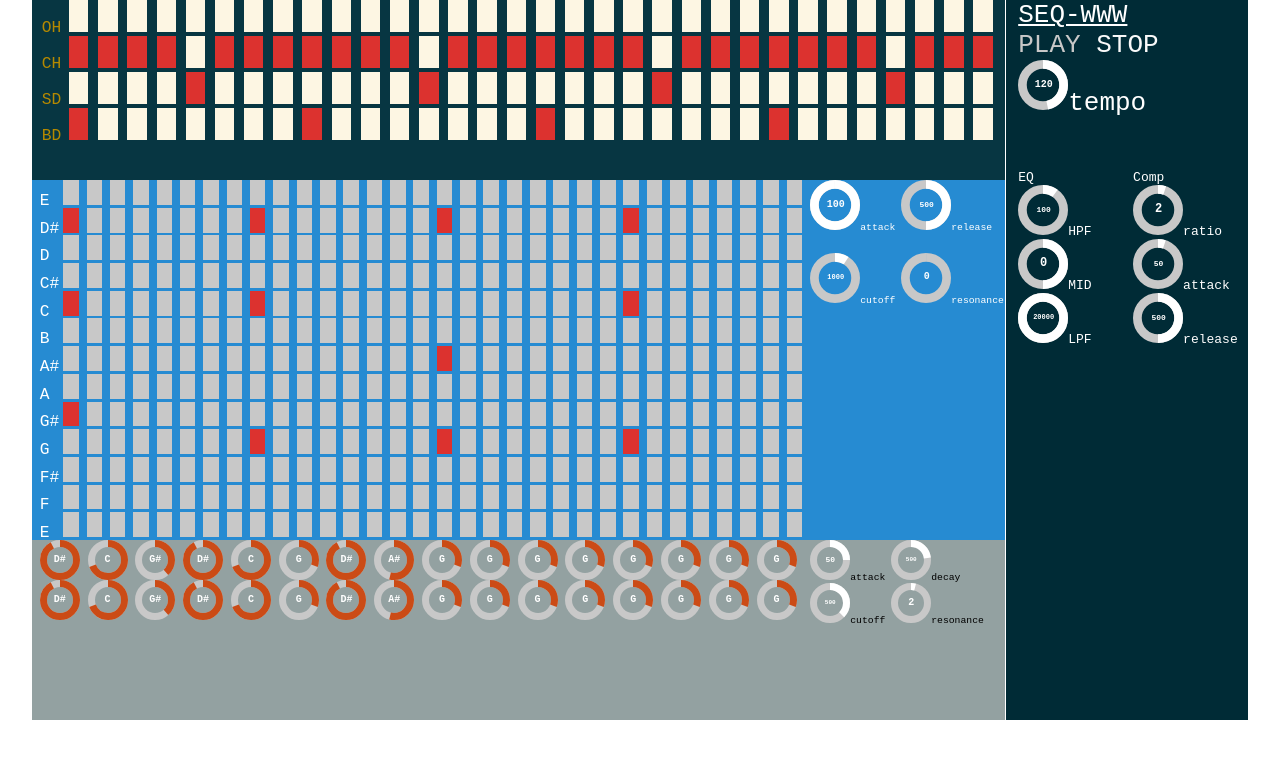
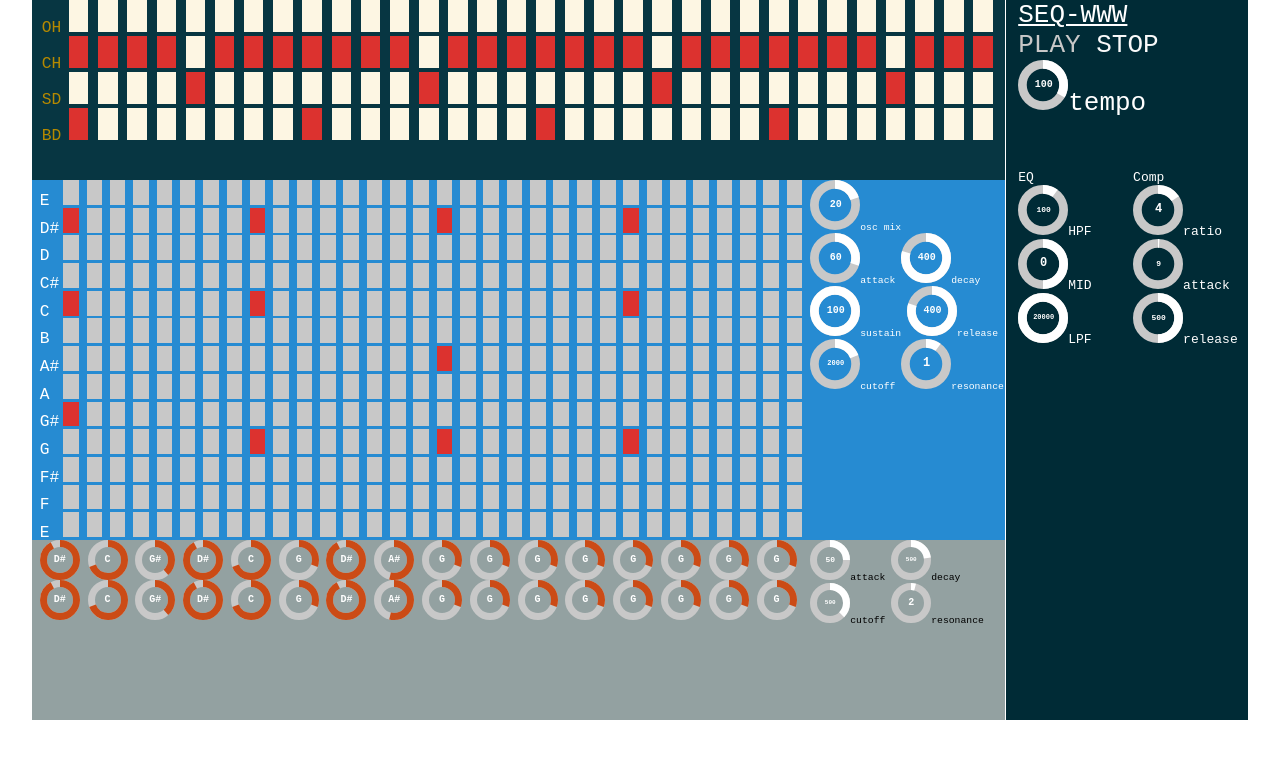
Before and after one commit to ceberly/seq-www, a plain HTML site: page index.html in a window 1280 px wide. Drawn offline with nearby package versions, Linux system fonts and the light colour scheme.

Commit message:
a lot more cleanup

```diff
--- a/index.html
+++ b/index.html
@@ -4,7 +4,7 @@
 
 		<script src="/js/knob.js"></script>
 		<script src="/js/seqwww.js"></script>
-		<script type="text/javascript">
+<!--		<script type="text/javascript">
 			(function() {
 			 var config = {
 kitId: 'zoz0eob',
@@ -12,7 +12,7 @@ scriptTimeout: 3000
 };
 var h=document.getElementsByTagName("html")[0];h.className+=" wf-loading";var t=setTimeout(function(){h.className=h.className.replace(/(\s|^)wf-loading(\s|$)/g," ");h.className+=" wf-inactive"},config.scriptTimeout);var tk=document.createElement("script"),d=false;tk.src='//use.typekit.net/'+config.kitId+'.js';tk.type="text/javascript";tk.async="true";tk.onload=tk.onreadystatechange=function(){var a=this.readyState;if(d||a&&a!="complete"&&a!="loaded")return;d=true;clearTimeout(t);try{Typekit.load(config)}catch(b){}};var s=document.getElementsByTagName("script")[0];s.parentNode.insertBefore(tk,s)
 })();
-</script>
+</script> -->
 <link rel="stylesheet" type="text/css" href="/css/seqwww.css">
 <script>
 	$(document).ready(function() {
@@ -150,10 +150,17 @@ var h=document.getElementsByTagName("html")[0];h.className+=" wf-loading";var t=
 			<div id="poly">
 				<div id="poly-controls">
 					<div>
+						<label class="poly-control"><input id="poly-osc-mix" type="text">osc mix</label>
+					</div>
+					<div>
 						<label class="poly-control"><input id="poly-env-attack" type="text">attack</label>
+						<label class="poly-control"><input id="poly-env-decay" type="text">decay</label>
+					</div>
+					<div>
+						<label class="poly-control"><input id="poly-env-sustain" type="text">sustain</label>
 						<label class="poly-control"><input id="poly-env-release" type="text">release</label>
 					</div>
-					<div style="margin-top: 2em;">
+					<div>
 						<label class="poly-control"><input id="poly-filter-freq" type="text">cutoff</label>
 						<label class="poly-control"><input id="poly-filter-q" type="text">resonance</label>
 					</div>
--- a/js/seqwww.js
+++ b/js/seqwww.js
@@ -49,7 +49,7 @@ function freqFromCanonical(canonical) {
 
 Engine = function(context) {
 	var self = this;
-	self.Tempo = 120;
+	self.Tempo = 100;
 
 	this.Bus = {
 		Comp: context.createDynamicsCompressor(),
@@ -69,9 +69,9 @@ Engine = function(context) {
 	this.Bus.LowPass.type = "lowpass";
 	this.Bus.LowPass.frequency.value = 20000;
 
-	this.Bus.Comp.threshold = -5;
-	this.Bus.Comp.ratio.value = 2;
-	this.Bus.Comp.attack.value = .05;
+	this.Bus.Comp.threshold = -10;
+	this.Bus.Comp.ratio.value = 4;
+	this.Bus.Comp.attack.value = .01;
 	this.Bus.Comp.release.value = .5;
 
 	this.Bus.Input = this.Bus.HighPass;
@@ -115,6 +115,13 @@ Engine = function(context) {
 	this.DrumMachine.MasterGain.gain.value = .3333333;
 	this.DrumMachine.MasterGain.connect(bus.Input);
 
+	var drummachine = this.DrumMachine;
+	drummachine.Off = function() {
+		drummachine.BD.Off();
+		drummachine.SD.Off();
+		drummachine.CH.Off();
+	}
+
 	//BD
 	var bdEnv = context.createGain();
 	bdEnv.gain.value = 0;
@@ -146,6 +153,11 @@ Engine = function(context) {
 		bdEnv.gain.setTargetAtTime(bd.Gain, at, .01);
 		bdEnv.gain.setTargetAtTime(0, at + .05, .03);
 	};
+
+	this.DrumMachine.BD.Off = function() {
+		bdEnv.gain.cancelScheduledValues(0);
+		bdEnv.gain.value = 0;
+	}
 
 	//SD
 	var sdGate = context.createGain();
@@ -211,6 +223,16 @@ Engine = function(context) {
 		sdOsc2Env.gain.setTargetAtTime(sd.Gain * .25, at, 0);
 		sdOsc2Env.gain.setTargetAtTime(0, at + .03, .03);
 	};
+
+	this.DrumMachine.SD.Off = function() {
+		sdGate.gain.cancelScheduledValues(0);
+		sdOsc1Env.gain.cancelScheduledValues(0);
+		sdOsc2Env.gain.cancelScheduledValues(0);
+
+		sdGate.gain.value = 0;
+		sdOsc1Env.gain.value = 0;
+		sdOsc2Env.gain.value = 0;
+	}
 
 	//CH
 	var chHP = context.createBiquadFilter();
@@ -299,6 +321,16 @@ Engine = function(context) {
 		chLBGain.gain.setTargetAtTime(0, at + .02, .01);
 	};
 
+	this.DrumMachine.CH.Off = function() {
+		chHGain1.gain.cancelScheduledValues(0);
+		chHGain2.gain.cancelScheduledValues(0);
+		chLBGain.gain.cancelScheduledValues(0);
+
+		chHGain1.gain.value = 0;
+		chHGain2.gain.value = 0;
+		chLBGain.gain.value = 0;
+	};
+
 	this.Bass = {
 		LP: context.createBiquadFilter(),
 		Osc: context.createOscillator(),
@@ -310,7 +342,7 @@ Engine = function(context) {
 	var bass = this.Bass;
 
 	bass.Gain.connect(bus.Input);
-	bass.Gain.gain.value = 1;
+	bass.Gain.gain.value = .5;
 	bass.LP.connect(this.Bass.Gain);
 
 	bass.LP.frequency.value = 500;
@@ -323,6 +355,11 @@ Engine = function(context) {
 	bass.Osc.connect(bassEnv);
 	bass.Osc.type = "sawtooth";
 	bass.Osc.start(0);
+
+	bass.Off = function() {
+		bassEnv.gain.cancelScheduledValues(0);
+		bassEnv.gain.value = 0;
+	}
 
 	bass.Note = function(inputId) {
 		this.Trigger = function(at) {
@@ -348,21 +385,23 @@ Engine = function(context) {
 		Osc1Gain: context.createGain(),
 		Osc2Gain: context.createGain(),
 		Octave: 0,
-		Attack: .1, // seconds
-		Decay: .1, // seconds
-		Sustain: .76, // gain multiplier
-		Release: .5, // seconds
+		Attack: 60, // ms
+		Decay: 400, // ms
+		Sustain: 1, // gain multiplier
+		Release: 400, // ms
 	};
 
-	this.Poly.MasterGain.gain.value = .333333;
+	this.Poly.MasterGain.gain.value = .25;
 	this.Poly.MasterGain.connect(bus.Input);
 
 	this.Poly.LP.connect(this.Poly.MasterGain);
-	this.Poly.LP.frequency.value = 1000;
-	this.Poly.LP.Q.value = 0;
+	this.Poly.LP.frequency.value = 2000;
+	this.Poly.LP.Q.value = 1;
 
 	this.Poly.Osc1Gain.connect(this.Poly.LP);
 	this.Poly.Osc2Gain.connect(this.Poly.LP);
+	this.Poly.Osc1Gain.gain.value = .8;
+	this.Poly.Osc2Gain.gain.value = .2;
 
 	var poly = this.Poly;
 
@@ -382,8 +421,8 @@ Engine = function(context) {
 		osc1.connect(osc1Gate);
 
 		var osc2 = context.createOscillator();
-		osc2.type = "sawtooth";
-		osc2.detune.value = "8";
+		osc2.type = "square";
+		osc2.detune.value = 8;
 		osc2.connect(osc2Gate);
 
 		osc1.start(0);
@@ -392,17 +431,33 @@ Engine = function(context) {
 		voices[i] = { osc1: osc1, osc2: osc2, osc1Gate: osc1Gate, osc2Gate: osc2Gate };
 	}
 
+	this.Poly.Off = function() {
+		for (var i = 0; i < voices.length; i++) {
+			voices[i].osc1Gate.gain.cancelScheduledValues(0);
+			voices[i].osc2Gate.gain.cancelScheduledValues(0);
+			voices[i].osc1Gate.gain.value = 0;
+			voices[i].osc2Gate.gain.value = 0;
+		}
+	}
+
 	this.Poly.Note = function(canonical, octave, voice) {
 		var frequency = freqFromCanonical(canonical);
 		voices[voice].osc1.frequency.value = frequency * Math.pow(2, octave);
 		voices[voice].osc2.frequency.value = frequency * Math.pow(2, octave);
 
 		this.Trigger = function(at) {
-			voices[voice].osc1Gate.gain.setTargetAtTime(poly.MasterGain.gain.value * .5, at, self.Poly.Attack);
-			voices[voice].osc2Gate.gain.setTargetAtTime(poly.MasterGain.gain.value * .5, at, self.Poly.Attack);
+			var realDecay = self.Poly.Decay / 1000;
+			var realAttack = self.Poly.Attack / 1000;
+			var realRelease = self.Poly.Release / 1000;
 
-			voices[voice].osc1Gate.gain.setTargetAtTime(0, at + self.Poly.Attack + self.Poly.Decay, self.Poly.Release);
-			voices[voice].osc2Gate.gain.setTargetAtTime(0, at + self.Poly.Attack + self.Poly.Decay, self.Poly.Release);
+			voices[voice].osc1Gate.gain.setTargetAtTime(1, at, realAttack);
+			voices[voice].osc2Gate.gain.setTargetAtTime(1, at, realAttack);
+
+			voices[voice].osc1Gate.gain.setTargetAtTime(self.Poly.Sustain, at + realAttack, realDecay)
+				voices[voice].osc2Gate.gain.setTargetAtTime(self.Poly.Sustain, at + realAttack, realDecay);
+
+			voices[voice].osc1Gate.gain.setTargetAtTime(0, at + realAttack + realDecay, realRelease);
+			voices[voice].osc2Gate.gain.setTargetAtTime(0, at + realAttack + realDecay, realRelease);
 		}
 	};
 
@@ -421,19 +476,19 @@ Engine = function(context) {
 		$('<span class="note"></span>').data("note", self.DrumMachine.SD).appendTo($("#drummachine-sequencer-sd"));
 		$('<span class="note"></span>').data("note", self.DrumMachine.BD).appendTo($("#drummachine-sequencer-bd"));
 
-		$('<span class="note"></span>').data("note", new self.Poly.Note("B", 0, 0)).appendTo($("#poly-lane-b"));
-		$('<span class="note"></span>').data("note", new self.Poly.Note("A#", 0, 1)).appendTo($("#poly-lane-as"));
-		$('<span class="note"></span>').data("note", new self.Poly.Note("A", 0, 2)).appendTo($("#poly-lane-a"));
-		$('<span class="note"></span>').data("note", new self.Poly.Note("G#", 0, 3)).appendTo($("#poly-lane-gs"));
-		$('<span class="note"></span>').data("note", new self.Poly.Note("G", 0, 4)).appendTo($("#poly-lane-g"));
-		$('<span class="note"></span>').data("note", new self.Poly.Note("F#", 0, 5)).appendTo($("#poly-lane-fs"));
-		$('<span class="note"></span>').data("note", new self.Poly.Note("F", 0, 6)).appendTo($("#poly-lane-f"));
-		$('<span class="note"></span>').data("note", new self.Poly.Note("E", 0, 7)).appendTo($("#poly-lane-e"));
-		$('<span class="note"></span>').data("note", new self.Poly.Note("E", 1, 8)).appendTo($("#poly-lane-e2"));
-		$('<span class="note"></span>').data("note", new self.Poly.Note("D#", 0, 9)).appendTo($("#poly-lane-ds"));
-		$('<span class="note"></span>').data("note", new self.Poly.Note("D", 0, 10)).appendTo($("#poly-lane-d"));
-		$('<span class="note"></span>').data("note", new self.Poly.Note("C#", 0, 11)).appendTo($("#poly-lane-cs"));
-		$('<span class="note"></span>').data("note", new self.Poly.Note("C", 0, 12)).appendTo($("#poly-lane-c"));
+		$('<span class="note"></span>').data("note", new self.Poly.Note("B", 1, 0)).appendTo($("#poly-lane-b"));
+		$('<span class="note"></span>').data("note", new self.Poly.Note("A#", 1, 1)).appendTo($("#poly-lane-as"));
+		$('<span class="note"></span>').data("note", new self.Poly.Note("A", 1, 2)).appendTo($("#poly-lane-a"));
+		$('<span class="note"></span>').data("note", new self.Poly.Note("G#", 1, 3)).appendTo($("#poly-lane-gs"));
+		$('<span class="note"></span>').data("note", new self.Poly.Note("G", 1, 4)).appendTo($("#poly-lane-g"));
+		$('<span class="note"></span>').data("note", new self.Poly.Note("F#", 1, 5)).appendTo($("#poly-lane-fs"));
+		$('<span class="note"></span>').data("note", new self.Poly.Note("F", 1, 6)).appendTo($("#poly-lane-f"));
+		$('<span class="note"></span>').data("note", new self.Poly.Note("E", 1, 7)).appendTo($("#poly-lane-e"));
+		$('<span class="note"></span>').data("note", new self.Poly.Note("E", 2, 8)).appendTo($("#poly-lane-e2"));
+		$('<span class="note"></span>').data("note", new self.Poly.Note("D#", 1, 9)).appendTo($("#poly-lane-ds"));
+		$('<span class="note"></span>').data("note", new self.Poly.Note("D", 1, 10)).appendTo($("#poly-lane-d"));
+		$('<span class="note"></span>').data("note", new self.Poly.Note("C#", 1, 11)).appendTo($("#poly-lane-cs"));
+		$('<span class="note"></span>').data("note", new self.Poly.Note("C", 1, 12)).appendTo($("#poly-lane-c"));
 
 	}
 
@@ -447,6 +502,9 @@ Engine = function(context) {
 		// assume 8th notes for the time being.
 		var t = false;
 		$("#sequencer-start").click(function() {
+			$(this).css("color", "rgb(250, 250, 250)");
+			$("#sequencer-stop").css("color", "rgb(200, 200, 200)");
+
 			var tickTime = 60 / self.Tempo / 4;
 			var now = context.currentTime;
 			var notes = $(".note");
@@ -465,6 +523,12 @@ Engine = function(context) {
 		});
 
 		$("#sequencer-stop").click(function() {
+			$(this).css("color", "rgb(250, 250, 250)");
+			$("#sequencer-start").css("color", "rgb(200, 200, 200)");
+			self.DrumMachine.Off();
+			self.Bass.Off();
+			self.Poly.Off();
+
 			clearTimeout(t);
 		});
 	}
@@ -569,7 +633,34 @@ Engine = function(context) {
 	});
 
 	// poly
-		$("#poly-env-attack").val(self.Poly.Attack * 1000).knob({
+	$("#poly-env-attack").val(self.Poly.Attack).knob({
+		"width": poly_control_knob_width,
+		"height": poly_control_knob_height,
+		"min": 0,
+		"max": 200,
+		"fgColor": "#FFFFFF",
+		"bgColor": "rgb(200,200,200)",
+		"inputColor": "#FFFFFF",
+		"font": "monospace",
+		"value": 1,
+		"step": 1, // approx 1 ms
+		"change": function(v) { self.Poly.Attack; }
+	});
+
+	$("#poly-env-release").val(self.Poly.Release).knob({
+		"width": poly_control_knob_width,
+		"height": poly_control_knob_height,
+		"min": 0,
+		"max": 500,
+		"fgColor": "#FFFFFF",
+		"bgColor": "rgb(200,200,200)",
+		"inputColor": "#FFFFFF",
+		"font": "monospace",
+		"step": 10, // approx 10 ms
+		"change": function(v) { self.Poly.Release = v; }
+	});
+
+	$("#poly-env-sustain").val(self.Poly.Sustain * 100).knob({
 		"width": poly_control_knob_width,
 		"height": poly_control_knob_height,
 		"min": 0,
@@ -579,21 +670,21 @@ Engine = function(context) {
 		"inputColor": "#FFFFFF",
 		"font": "monospace",
 		"value": 1,
-			"step": 1, // approx 1 ms
-			"change": function(v) { self.Poly.Attack = v / 1000; }
+		"step": 1,
+		"change": function(v) { self.Poly.Sustain = v / 100; }
 	});
 
-		$("#poly-env-release").val(self.Poly.Release * 1000).knob({
+	$("#poly-env-decay").val(self.Poly.Decay).knob({
 		"width": poly_control_knob_width,
 		"height": poly_control_knob_height,
-			"min": 0,
-			"max": 1000,
+		"min": 10,
+		"max": 500,
 		"fgColor": "#FFFFFF",
 		"bgColor": "rgb(200,200,200)",
 		"inputColor": "#FFFFFF",
 		"font": "monospace",
 		"step": 10, // approx 10 ms
-			"change": function(v) { self.Poly.Release = v / 1000; }
+		"change": function(v) { self.Poly.Decay; }
 	});
 
 	$("#poly-filter-freq").val(self.Poly.LP.frequency.value).knob({
@@ -613,13 +704,26 @@ Engine = function(context) {
 		"width": poly_control_knob_width,
 		"height": poly_control_knob_height,
 		"min": 0,
-			"max": 500,
+		"max": 10,
 		"fgColor": "#FFFFFF",
 		"bgColor": "rgb(200,200,200)",
 		"inputColor": "#FFFFFF",
 		"font": "monospace",
 		"step": 1,
-			"change": function(v) { self.Poly.LP.frequency.value = v / 100; }
+		"change": function(v) { self.Poly.LP.Q.value = v; }
+	});
+
+	$("#poly-osc-mix").val(100 - parseInt(100 * self.Poly.Osc1Gain.gain.value)).knob({
+		"width": poly_control_knob_width,
+		"height": poly_control_knob_height,
+		"min": 0,
+		"max": 100,
+		"fgColor": "#FFFFFF",
+		"bgColor": "rgb(200,200,200)",
+		"inputColor": "#FFFFFF",
+		"font": "monospace",
+		"step": 1,
+		"change": function(v) { self.Poly.Osc1Gain.gain.value = (100 - v) / 100; self.Poly.Osc2Gain.gain.value = v / 100; }
 	});
 
 	// bass
```
Lines whose indentation alone changed are shown as unchanged.
